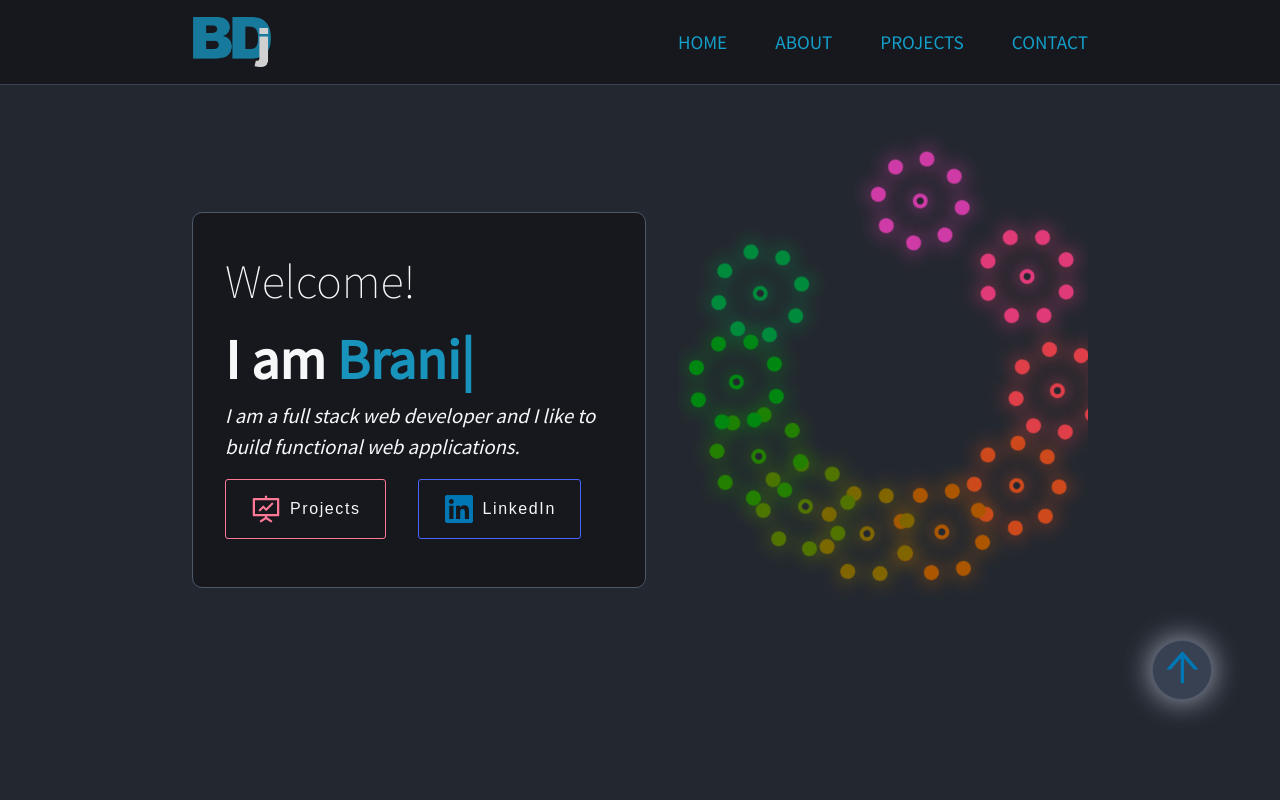
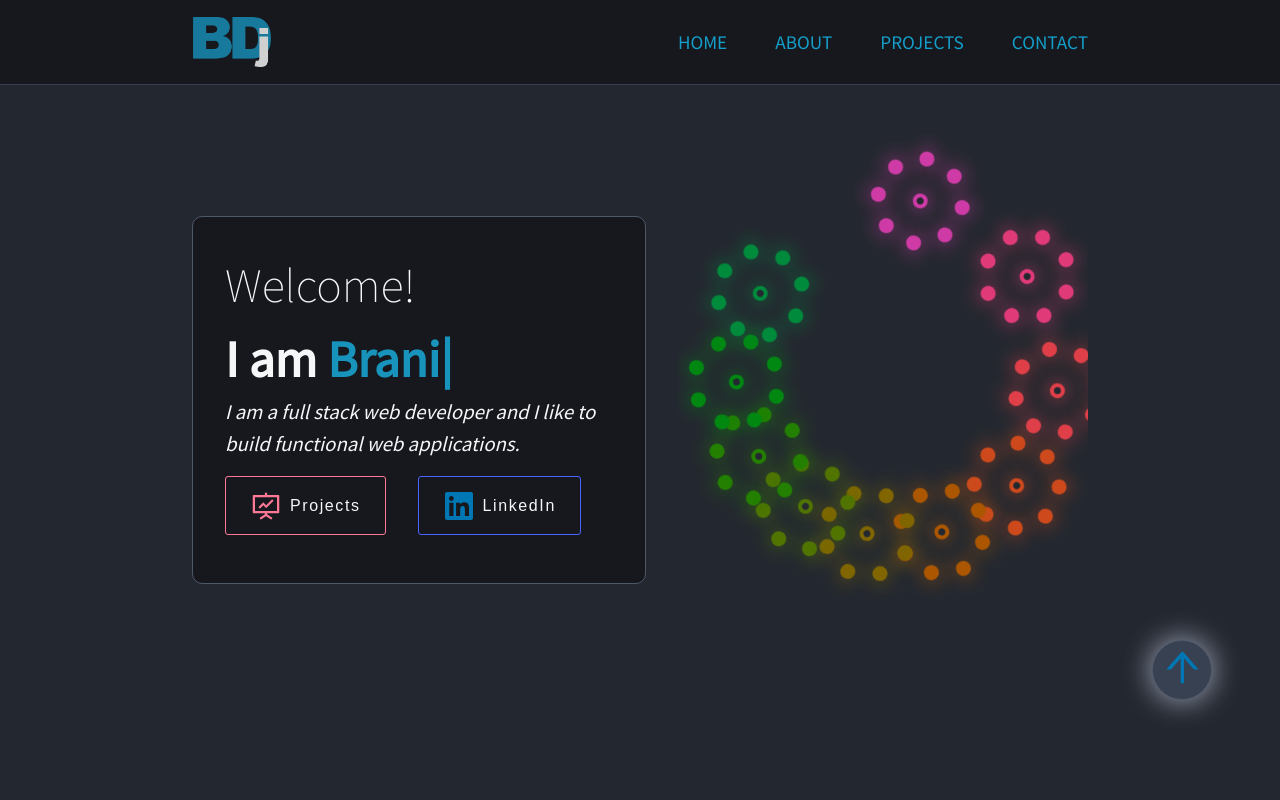
Before and after one commit to branimir1111/myPortfolio, a React (Vite) app: page / in a window 1280 px wide. Shown: the top 800 px of the page. Built offline with nearby package versions, Linux system fonts and the light colour scheme; the HTML template or start-up script is replaced by a standard one.

Commit message:
fixing welcomeIntroduction

```diff
--- a/src/components/homeStyle.scss
+++ b/src/components/homeStyle.scss
@@ -164,7 +164,7 @@
     font-size: 3rem;
   }
   .welcomeIntroduction {
-    font-size: 3.5rem;
+    font-size: 3.2rem;
   }
   .welcomeText {
     font-size: 1.3rem;
```
